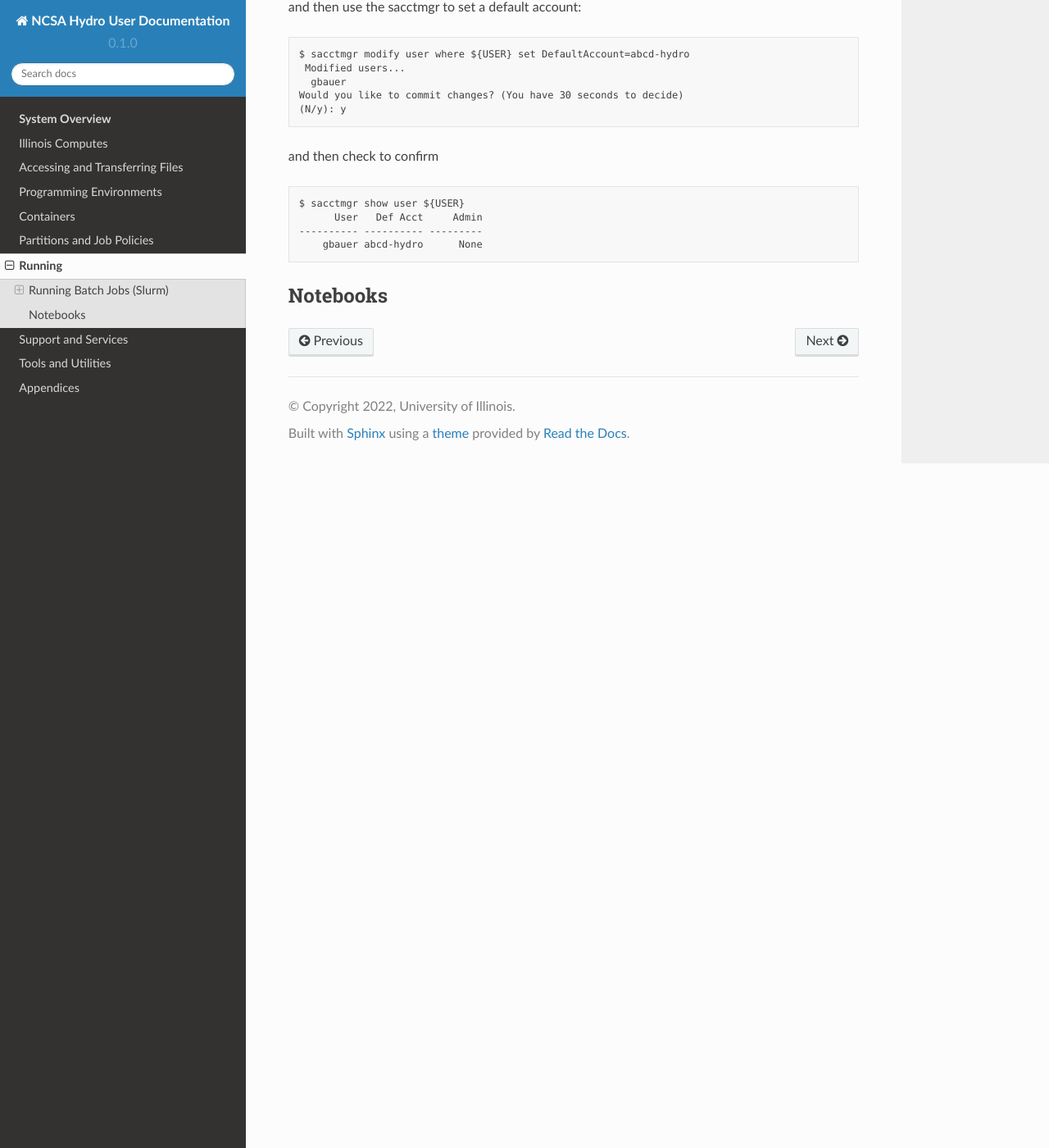
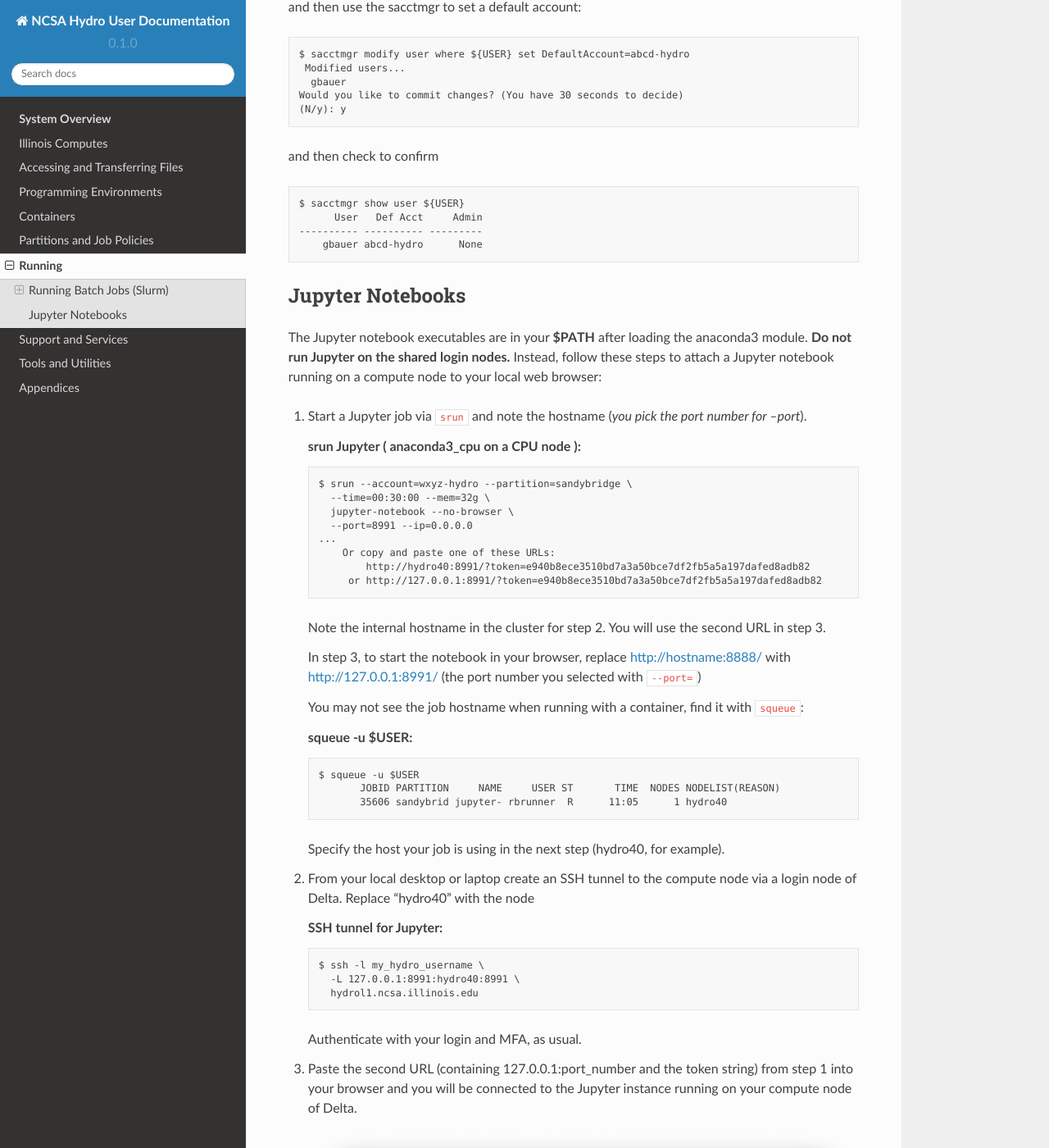
Before and after one commit to ncsa/hydro_documentation, a Sphinx documentation site: the page built from docs/source/running.rst, in a window 1280 px wide and 1400 px high, scrolled down 7878 px. Shown: the whole window at 82% size. Built offline with Sphinx 7.4.7 and the Read the Docs theme 2.0.0, drawn with Linux system fonts in a browser that asks for light colours; pages that are not in the unit, such as notebooks, are missing from menus.

Commit message:
Added docs for launching and connecting to a jupyter notebook on a compute node

```diff
--- a/docs/source/running.rst
+++ b/docs/source/running.rst
@@ -495,5 +495,60 @@ and then check to confirm
 
 
 
-Notebooks
+Jupyter Notebooks
 -------------
+The Jupyter notebook executables are in your **$PATH** after loading the anaconda3 module.
+**Do not run Jupyter on the shared login nodes.**
+Instead, follow these steps to attach a Jupyter notebook running on a compute node to your local web browser:
+
+#. Start a Jupyter job via ``srun`` and note the hostname (*you pick the port number for --port*).
+
+   **srun Jupyter ( anaconda3_cpu on a CPU node ):**
+
+   .. code-block::
+
+      $ srun --account=wxyz-hydro --partition=sandybridge \
+        --time=00:30:00 --mem=32g \
+        jupyter-notebook --no-browser \
+        --port=8991 --ip=0.0.0.0
+      ...
+          Or copy and paste one of these URLs:
+              http://hydro40:8991/?token=e940b8ece3510bd7a3a50bce7df2fb5a5a197dafed8adb82
+           or http://127.0.0.1:8991/?token=e940b8ece3510bd7a3a50bce7df2fb5a5a197dafed8adb82
+
+
+   Note the internal hostname in the cluster for step 2. You will use the second URL in step 3.
+
+
+
+   In step 3, to start the notebook in your browser, replace http://hostname:8888/ with http://127.0.0.1:8991/ (the port number you selected with ``--port=``)
+
+   You may not see the job hostname when running with a container, find it with ``squeue``:
+
+   **squeue -u $USER:**
+
+   .. code-block::
+
+      $ squeue -u $USER
+             JOBID PARTITION     NAME     USER ST       TIME  NODES NODELIST(REASON)
+             35606 sandybrid jupyter- rbrunner  R      11:05      1 hydro40
+
+   Specify the host your job is using in the next step (hydro40, for example).
+
+#. From your local desktop or laptop create an SSH tunnel to the compute node via a login node of Delta. Replace "hydro40" with the node
+
+   **SSH tunnel for Jupyter:**
+
+   .. code-block::
+
+      $ ssh -l my_hydro_username \
+        -L 127.0.0.1:8991:hydro40:8991 \
+        hydrol1.ncsa.illinois.edu
+
+   Authenticate with your login and MFA, as usual.
+
+#. Paste the second URL (containing 127.0.0.1:port_number and the token string) from step 1 into your browser and you will be connected to the Jupyter instance running on your compute node of Delta.
+
+   .. image:: images/software/jupyter_screenshot.png
+      :alt: Jupyter screenshot
+      :width: 700
```
